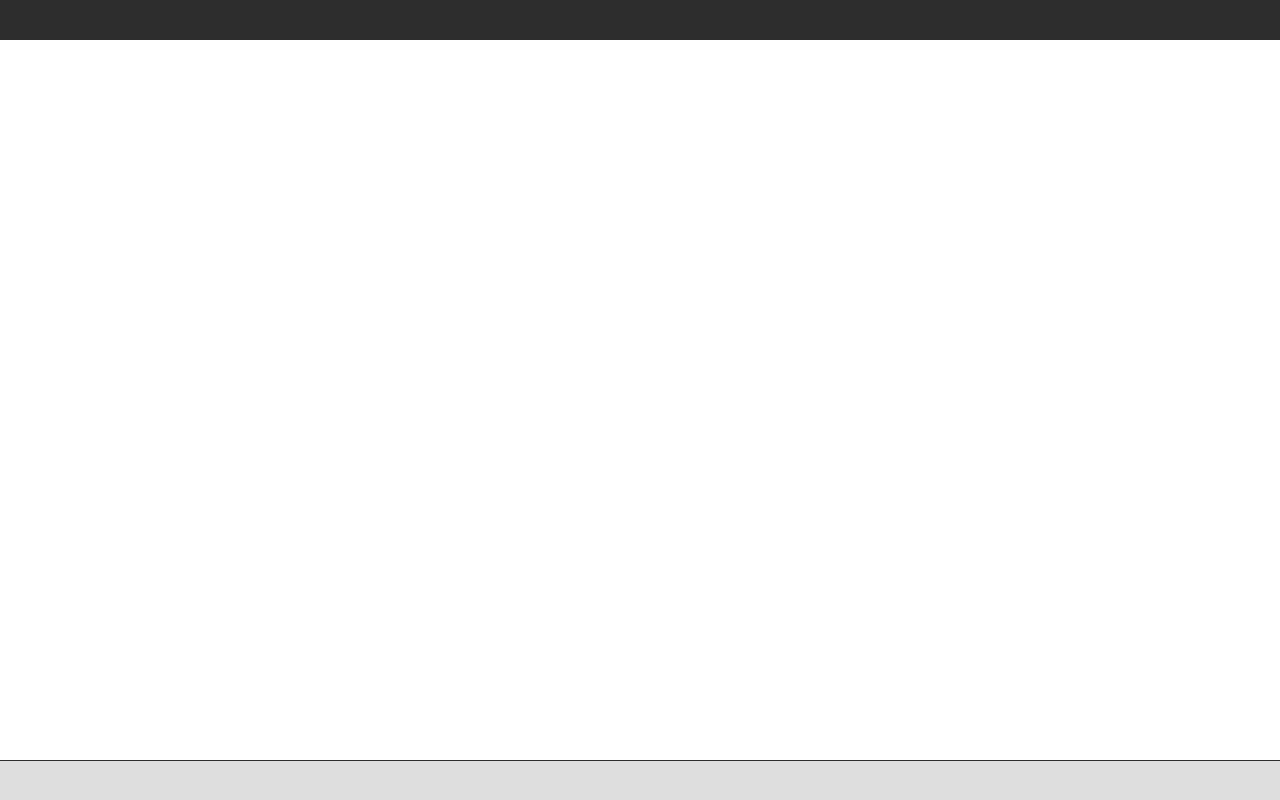
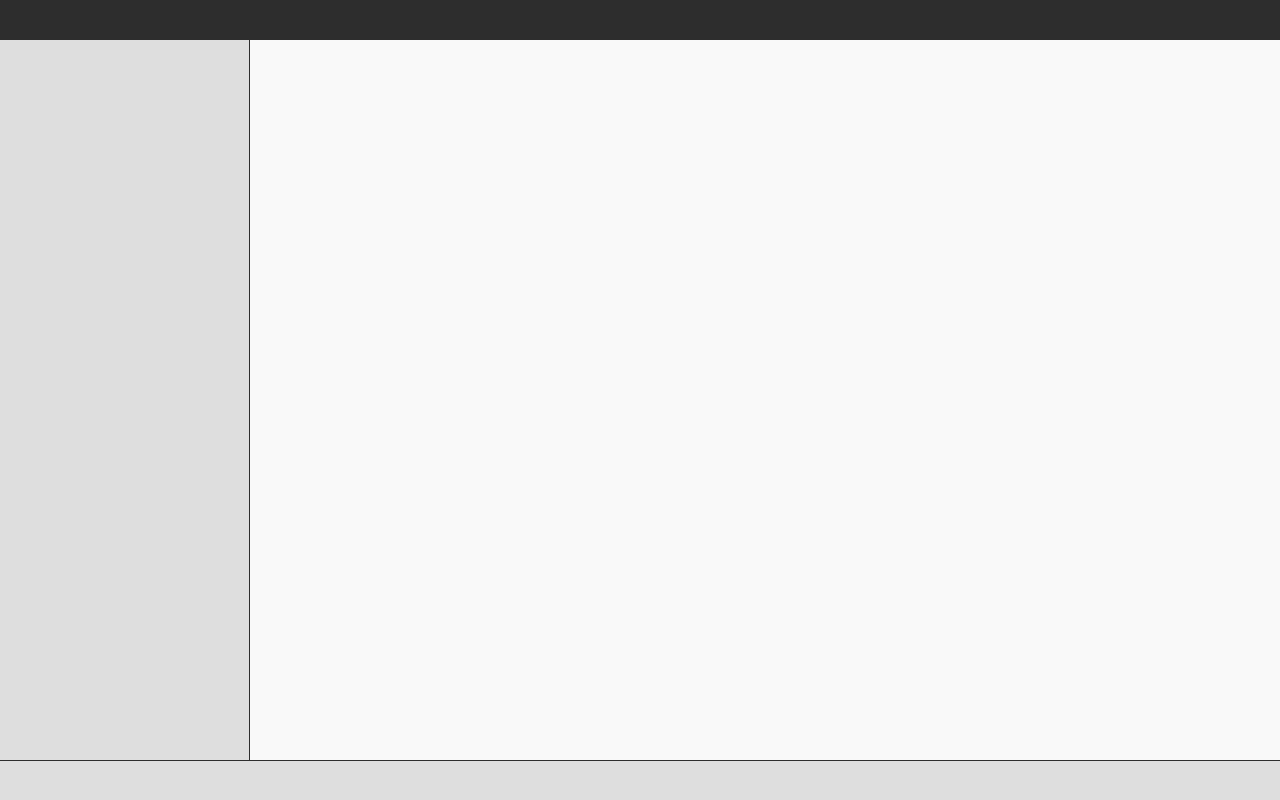
Before and after one commit to xJoulesx/nwjsTest, a website: page index.html in a window 1280 px wide. Drawn offline with nearby package versions, Linux system fonts and the light colour scheme.

Commit message:
arreglado el problema no se habia importado l-main en app.css

```diff
--- a/assets/css/app.css
+++ b/assets/css/app.css
@@ -1,6 +1,6 @@
-@import url("../../node_modules/normalize.css/normalize.css");
 @import url("./Base/base.css");
 @import url("./Component/l-app.css");
+@import url("./Component/l-main.css");
 @import url("./Component/titlebar.css");
 @import url("./Component/footer.css");
 @import url("./Component/dir-list.css");
```
